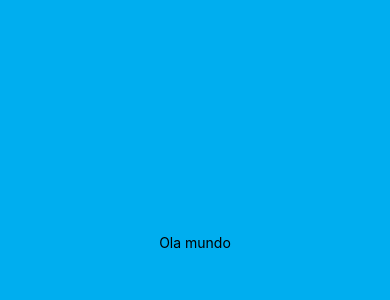
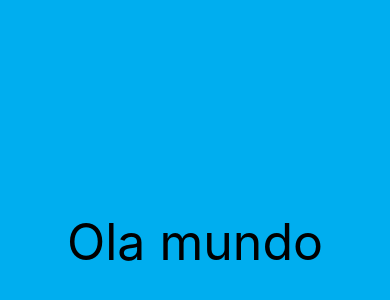
Before and after one commit to gpotje/project_react_new, a React Native app: screen / in a window 390 px wide. Shown: the part 180-480 px from the top of the page. Built offline with nearby package versions, Linux system fonts and the light colour scheme.

Commit message:
atualização base

```diff
--- a/App.js
+++ b/App.js
@@ -4,6 +4,20 @@ npx create-expo expo-app
 npx expo start
 yarn add expo
 
+asyncStore(cache)
+npx expo install @react-native-async-storage/async-storage
+
+axios
+npm install axios --save
+
+
+navigation
+npx expo install @react-navigation/native
+npx expo install react-native-screens react-native-safe-area-context
+npx expo install @react-navigation/native-stack
+
+firebase
+npx expo install firebase
  */
 
 
@@ -15,19 +29,13 @@ import {
 } from 'react-native';
 
 
-class App extends Component{
+export default function App(){
+  return(
+    <View style={styles.container}>
+      <Text style={styles.texto}> Ola mundo </Text>
+    </View>
+  );
 
-  render(){
-    return(
-      <View style={styles.container}>
-
-        <Text>Ola mundo</Text>
-
-
-      </View>
-
-    );
-  }
 }
 
 const styles = StyleSheet.create({
@@ -38,7 +46,8 @@ const styles = StyleSheet.create({
       justifyContent:'center',
       backgroundColor: '#00aeef'
     },
+    texto:{
+      fontSize:50
+    }
 
 });
-
-export default App;
```
